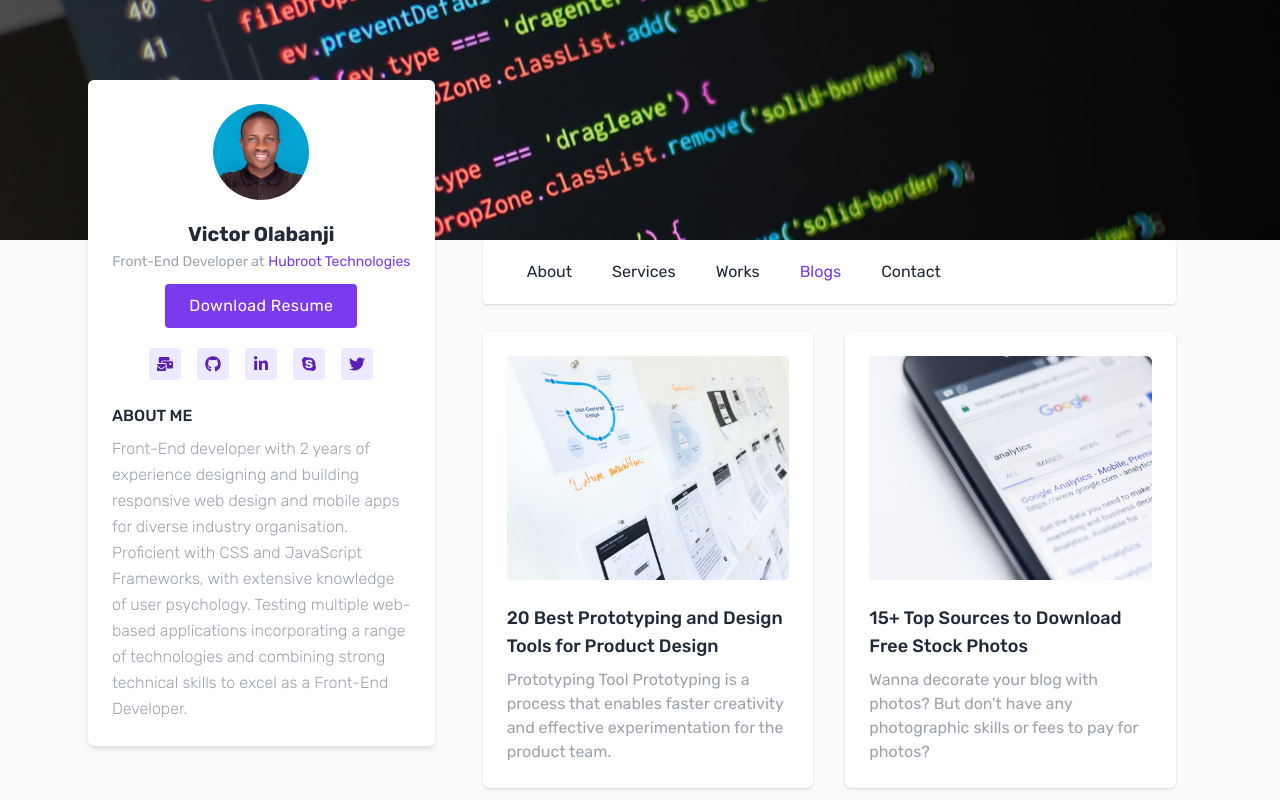
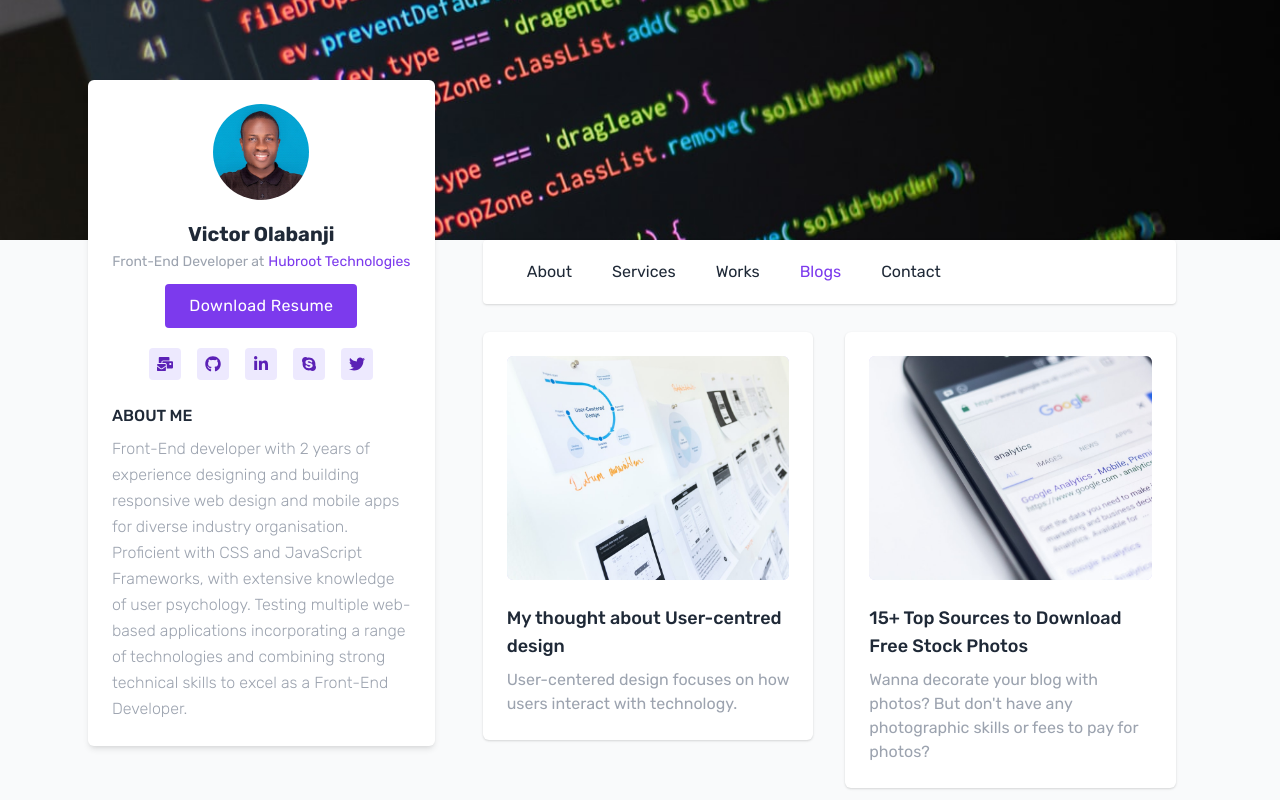
Before and after one commit to Vickthour/myresume-reactjs, a React (Create React App) app: page /blogs in a window 1280 px wide. Shown: the top 800 px of the page. Built offline with nearby package versions, Linux system fonts and the light colour scheme.

Commit message:
Update Blog.jsx

```diff
--- a/src/components/pages/Blog/Blog.jsx
+++ b/src/components/pages/Blog/Blog.jsx
@@ -9,9 +9,9 @@ const blogData = [
   {
     id: 1,
     image: image1,
-    title: "20 Best Prototyping and Design Tools for Product Design",
+    title: "My thought about User-centred design",
     description:
-      "Prototyping Tool Prototyping is a process that enables faster creativity and effective experimentation for the product team.",
+      "User-centered design focuses on how users interact with technology.",
   },
   {
     id: 2,
```
